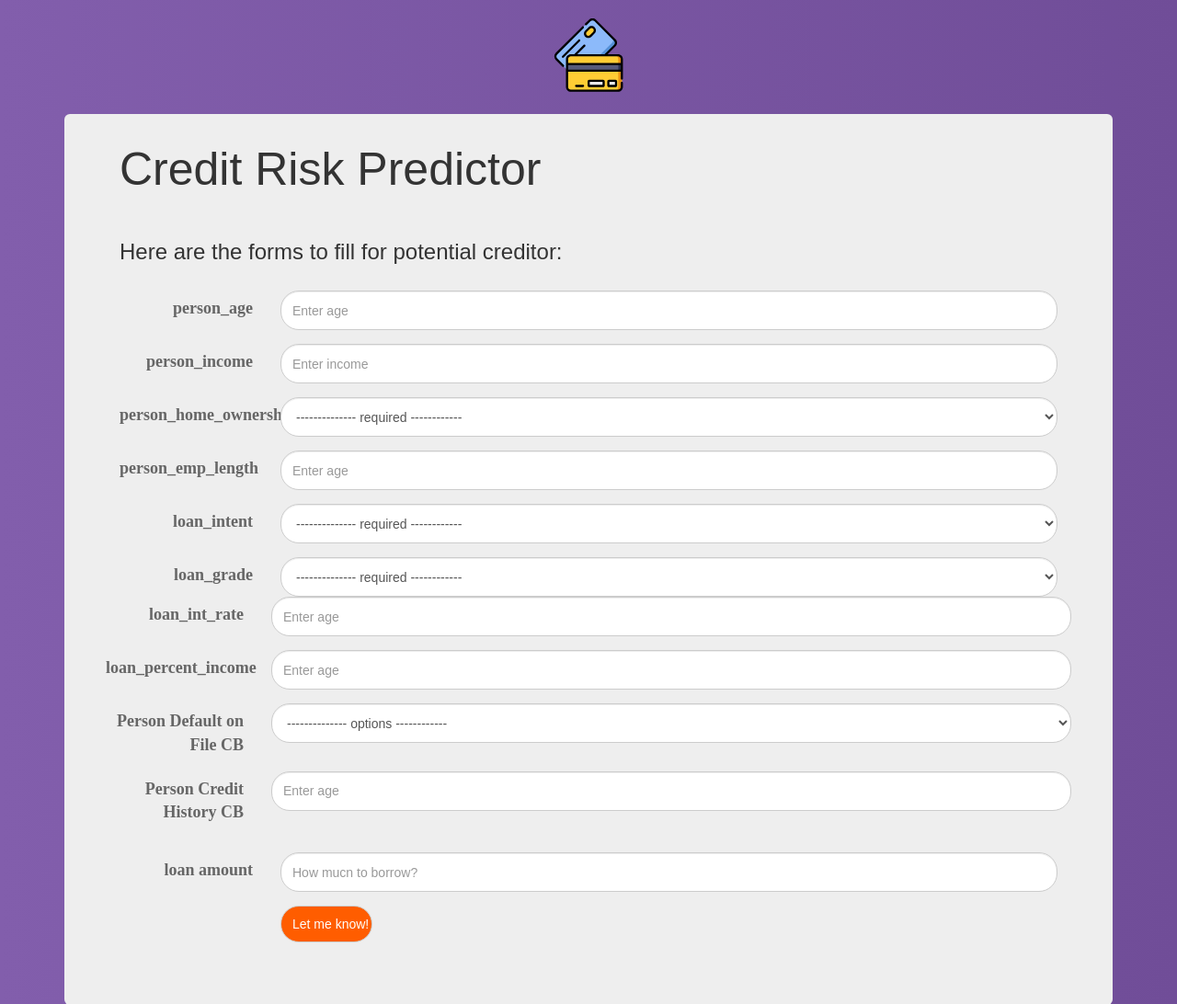
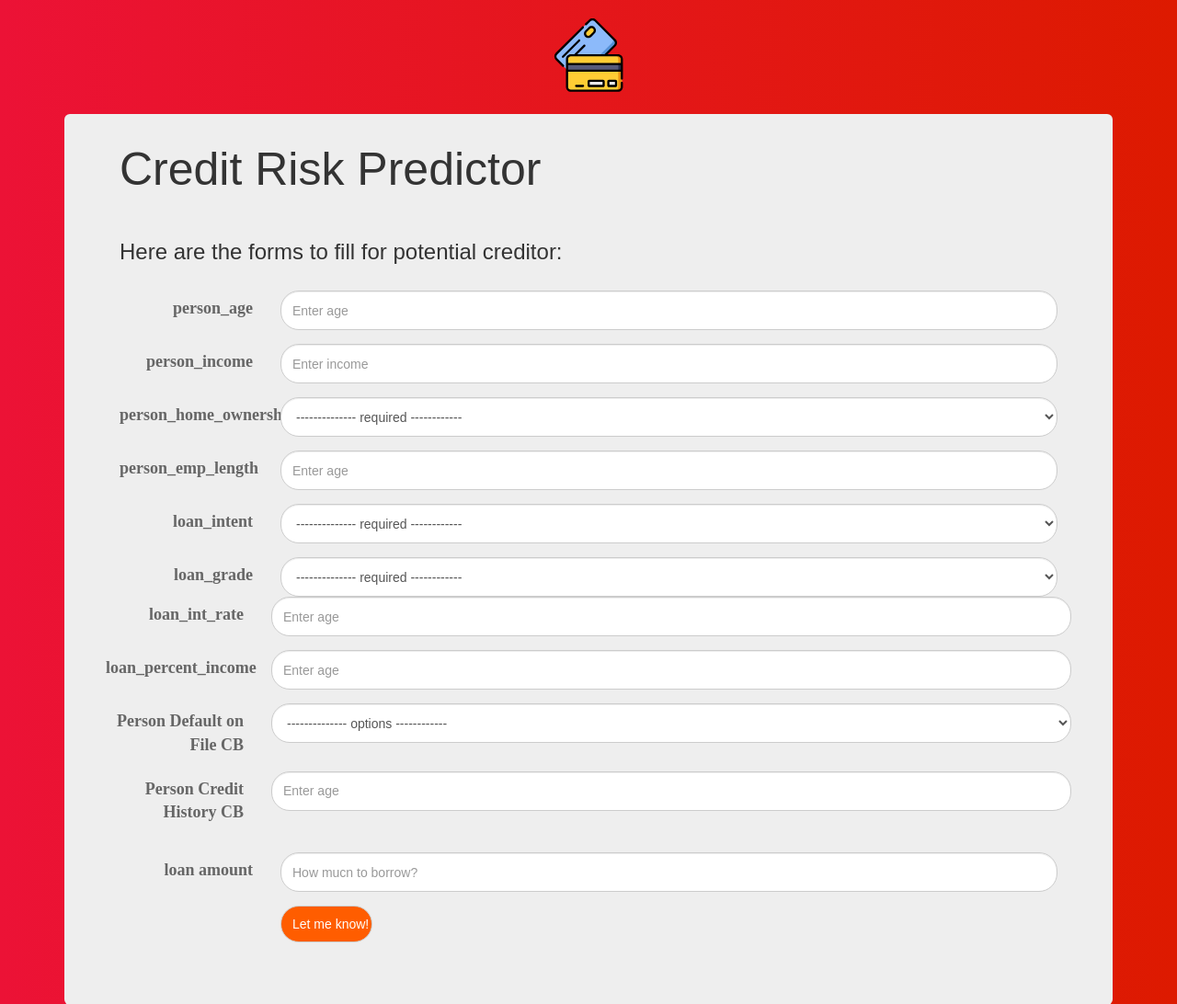
Before and after one commit to paramudya/will-they-default, a Python web app: template templates/index.html in a window 1280 px wide. Shown: the top 1092 px of the page at 92% size. Run offline with Jinja, Linux system fonts and the light colour scheme; the template is opened without the code that fills it, so the values that code supplies are empty; some libraries are stand-ins or nearby versions.

Commit message:
Add files via upload

```diff
--- a/static/style.css
+++ b/static/style.css
@@ -20,7 +20,7 @@
     background-position: center; /* Center the image */
     background-size: cover;
     /* background: -webkit-linear-gradient(to right, #6E48AA, #9D50BB);  /* Chrome 10-25, Safari 5.1-6 */
-    background: linear-gradient(to right, #825eac, #704d98); /* W3C, IE 10+/ Edge, Firefox 16+, Chrome 26+, Opera 12+, Safari 7+ */ */
+    background: linear-gradient(to right, #ec1236, #dd1a00); /* W3C, IE 10+/ Edge, Firefox 16+, Chrome 26+, Opera 12+, Safari 7+ */ */
 
   }
 
```
